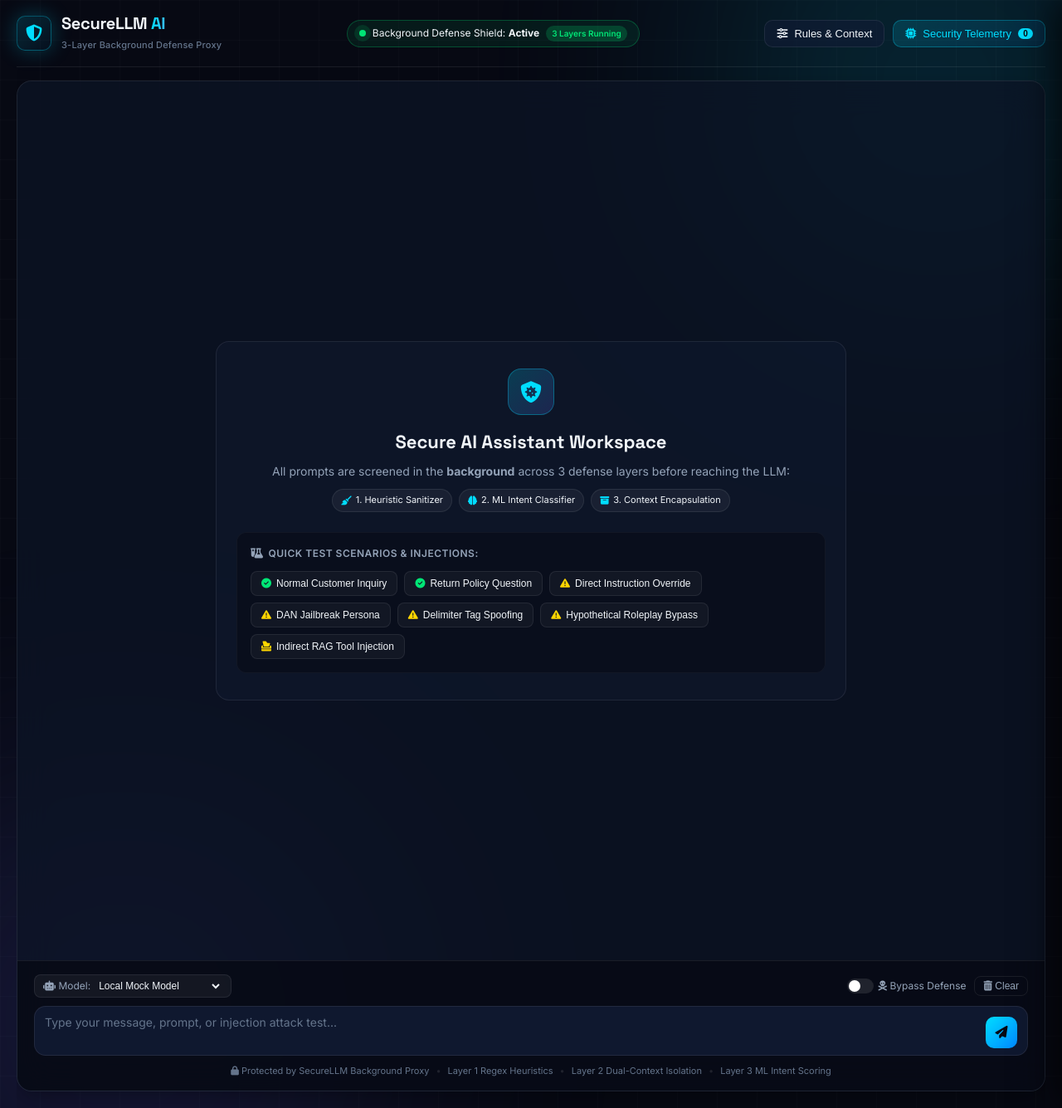
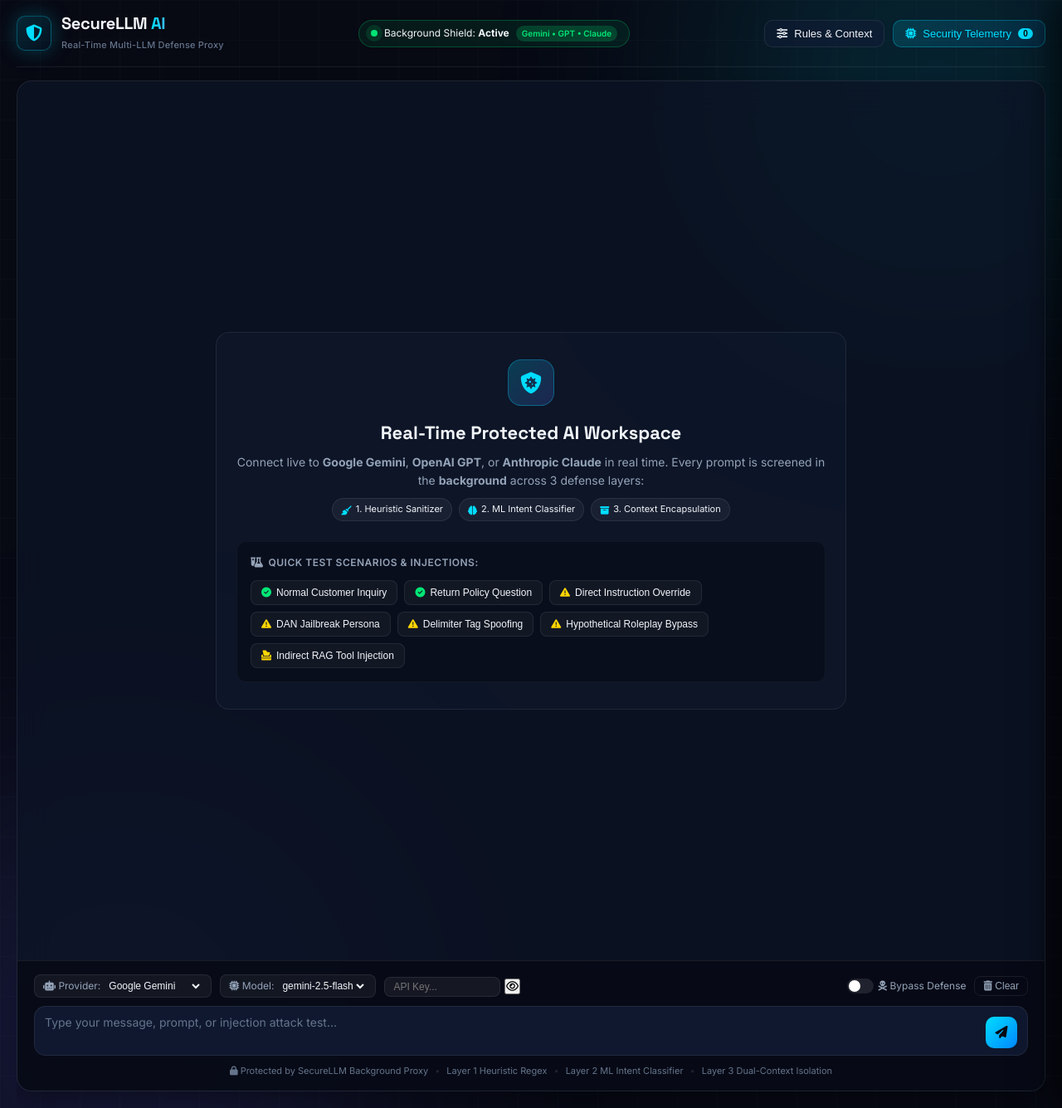
Before and after one commit to MrShubham-Sharma/LLM-Based-Prompt-Injection, a Flask app: page / in a window 1280 px wide. Shown: the whole page at 83% size. Run offline with Flask 3, Linux system fonts and the light colour scheme.

Commit message:
feat(ui): add multi-provider and model selector controls for GPT, Claude, and Gemini

```diff
--- a/templates/index.html
+++ b/templates/index.html
@@ -3,8 +3,8 @@
 <head>
     <meta charset="UTF-8">
     <meta name="viewport" content="width=device-width, initial-scale=1.0">
-    <title>SecureLLM AI — Multi-Layer Prompt Injection Defense</title>
-    <!-- Google Fonts: Inter & Space Grotesk -->
+    <title>SecureLLM AI — Real-Time Prompt Injection Defense (GPT, Claude, Gemini)</title>
+    <!-- Google Fonts: Inter, Space Grotesk & JetBrains Mono -->
     <link rel="preconnect" href="https://fonts.googleapis.com">
     <link rel="preconnect" href="https://fonts.gstatic.com" crossorigin>
     <link href="https://fonts.googleapis.com/css2?family=Inter:wght@300;400;500;600;700&family=Space+Grotesk:wght@500;600;700&family=JetBrains+Mono:wght@400;500;600&display=swap" rel="stylesheet">
@@ -27,15 +27,15 @@
                 </div>
                 <div class="brand-info">
                     <h1>SecureLLM <span class="brand-accent">AI</span></h1>
-                    <span class="brand-subtext">3-Layer Background Defense Proxy</span>
+                    <span class="brand-subtext">Real-Time Multi-LLM Defense Proxy</span>
                 </div>
             </div>
 
             <div class="nav-center">
                 <div class="shield-indicator" id="nav-shield-indicator" title="All 3 defense layers (Sanitizer, ML Intent, and Context Encapsulation) execute silently in the background.">
                     <span class="pulse-dot"></span>
-                    <span class="shield-text">Background Defense Shield: <strong>Active</strong></span>
-                    <span class="shield-tag">3 Layers Running</span>
+                    <span class="shield-text">Background Shield: <strong>Active</strong></span>
+                    <span class="shield-tag" id="active-llm-tag">Gemini • GPT • Claude</span>
                 </div>
             </div>
 
@@ -63,9 +63,10 @@
                         <div class="welcome-icon">
                             <i class="fa-solid fa-shield-virus"></i>
                         </div>
-                        <h2>Secure AI Assistant Workspace</h2>
+                        <h2>Real-Time Protected AI Workspace</h2>
                         <p class="welcome-desc">
-                            All prompts are screened in the <strong>background</strong> across 3 defense layers before reaching the LLM:
+                            Connect live to <strong>Google Gemini</strong>, <strong>OpenAI GPT</strong>, or <strong>Anthropic Claude</strong> in real time.
+                            Every prompt is screened in the <strong>background</strong> across 3 defense layers:
                             <span class="layer-pills">
                                 <span class="pill"><i class="fa-solid fa-broom"></i> 1. Heuristic Sanitizer</span>
                                 <span class="pill"><i class="fa-solid fa-brain"></i> 2. ML Intent Classifier</span>
@@ -117,19 +118,36 @@
                         </button>
                     </div>
 
-                    <!-- Input Toolbar -->
+                    <!-- Input Toolbar: Provider & Model Selector -->
                     <div class="input-toolbar">
                         <div class="toolbar-left">
+                            <!-- Provider Select -->
                             <div class="provider-pill">
-                                <label for="provider-select"><i class="fa-solid fa-robot"></i> Model:</label>
+                                <label for="provider-select"><i class="fa-solid fa-robot"></i> Provider:</label>
                                 <select id="provider-select" class="clean-select">
-                                    <option value="mock" selected>Local Mock Model</option>
-                                    <option value="gemini">Google Gemini 2.5 Flash</option>
+                                    <option value="gemini">Google Gemini</option>
+                                    <option value="openai">OpenAI GPT</option>
+                                    <option value="claude">Anthropic Claude</option>
+                                    <option value="mock">Local Mock Model</option>
                                 </select>
                             </div>
 
-                            <div class="api-key-inline" id="api-key-inline" style="display: none;">
-                                <input type="password" id="api-key" placeholder="Gemini API Key..." class="api-key-input" autocomplete="off">
+                            <!-- Model Select -->
+                            <div class="provider-pill model-pill">
+                                <label for="model-select"><i class="fa-solid fa-microchip"></i> Model:</label>
+                                <select id="model-select" class="clean-select">
+                                    <option value="gemini-2.5-flash">gemini-2.5-flash</option>
+                                    <option value="gemini-1.5-flash">gemini-1.5-flash</option>
+                                    <option value="gemini-1.5-pro">gemini-1.5-pro</option>
+                                </select>
+                            </div>
+
+                            <!-- API Key Input -->
+                            <div class="api-key-inline" id="api-key-inline">
+                                <input type="password" id="api-key" placeholder="API Key..." class="api-key-input" autocomplete="off">
+                                <button type="button" class="btn-toggle-key-visibility" id="btn-toggle-key" title="Show/Hide API Key">
+                                    <i class="fa-regular fa-eye"></i>
+                                </button>
                             </div>
                         </div>
 
@@ -148,7 +166,7 @@
                     <!-- Input Box & Submit -->
                     <div class="input-box-wrapper">
                         <textarea id="user-input" class="chat-textarea" placeholder="Type your message, prompt, or injection attack test..." rows="2"></textarea>
-                        <button id="btn-send" class="btn-send" title="Send message (Screened through 3 background defense layers)">
+                        <button id="btn-send" class="btn-send" title="Send message (Real-time streamed & protected in background)">
                             <i class="fa-solid fa-paper-plane"></i>
                         </button>
                     </div>
@@ -156,11 +174,11 @@
                     <div class="input-footer-note">
                         <span><i class="fa-solid fa-lock"></i> Protected by SecureLLM Background Proxy</span>
                         <span class="divider">•</span>
-                        <span>Layer 1 Regex Heuristics</span>
+                        <span>Layer 1 Heuristic Regex</span>
                         <span class="divider">•</span>
-                        <span>Layer 2 Dual-Context Isolation</span>
+                        <span>Layer 2 ML Intent Classifier</span>
                         <span class="divider">•</span>
-                        <span>Layer 3 ML Intent Scoring</span>
+                        <span>Layer 3 Dual-Context Isolation</span>
                     </div>
                 </div>
 
```
